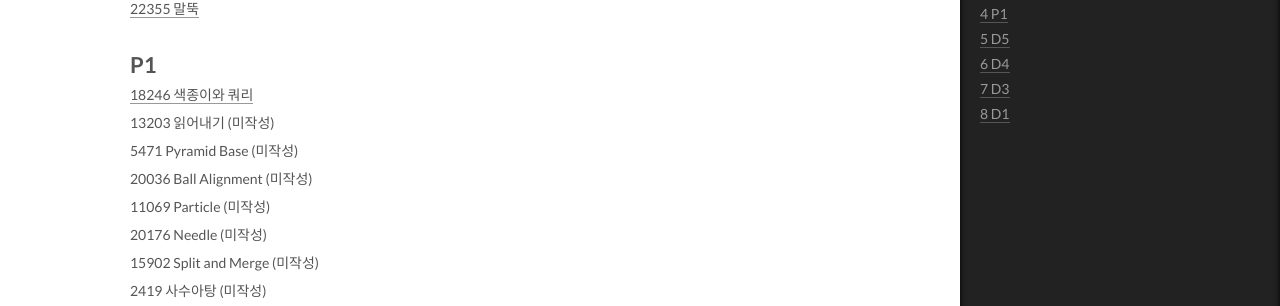
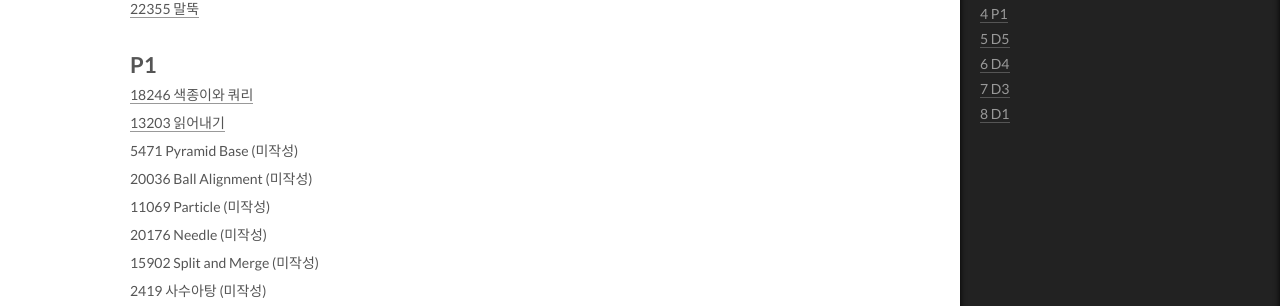
Before and after one commit to ansol4328/ansol4328.github.io, a Jekyll site: the page built from _posts/2021-11-04-PS-in-ROKAF.md, in a window 1280 px wide and 1400 px high, scrolled down 785 px. Shown: the part 144-450 px from the top of the window. Built offline with Jekyll 4.4.1, drawn with Linux system fonts in a browser that asks for light colours; comment, search, counter and statistics services are not loaded.

Commit message:
add link

```diff
--- a/_posts/2021-11-04-PS-in-ROKAF.md
+++ b/_posts/2021-11-04-PS-in-ROKAF.md
@@ -27,7 +27,7 @@ tags:
 
 # P1
 [18246 색종이와 쿼리](https://ansol4328.github.io/boj/2021/12/21/BOJ-18246/)
-13203 읽어내기 (미작성)
+[13203 읽어내기](https://ansol4328.github.io/boj/2021/12/22/BOJ-13203/)
 5471 Pyramid Base (미작성)
 20036 Ball Alignment (미작성)
 11069 Particle (미작성)
```
